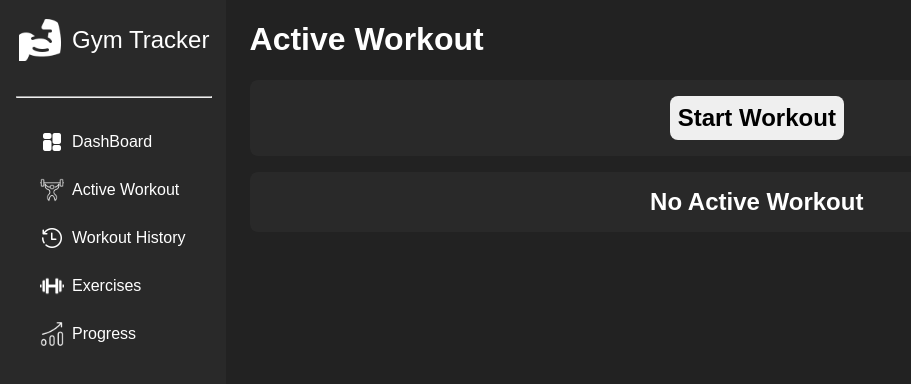
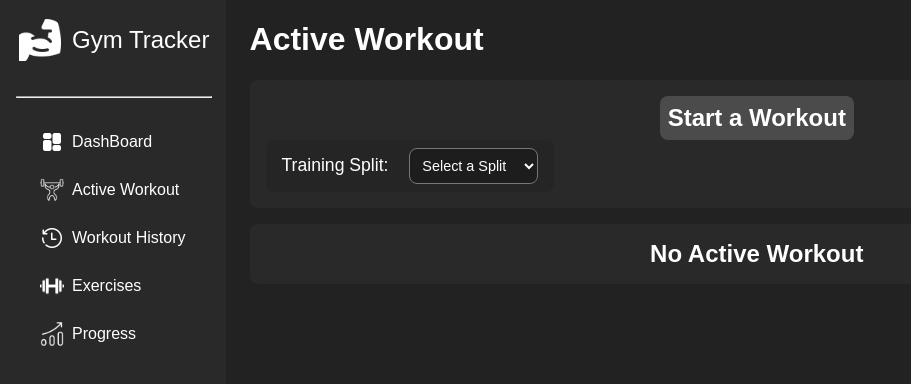
Before and after one commit to Luan2118/gym-tracker-project, a React (Vite) app: page /active-workout in a window 1280 px wide. Shown: the top 384 px of the page, without its empty margins (0-911 px from the left). Built offline with nearby package versions, Linux system fonts and the light colour scheme.

Commit message:
feat: add start workout form layout

```diff
--- a/src/pages/ActiveWorkout/ActiveWorkout.jsx
+++ b/src/pages/ActiveWorkout/ActiveWorkout.jsx
@@ -1,6 +1,9 @@
 import styles from  './ActiveWorkout.module.css'
 
 export default function ActiveWorkout() {
+
+
+
   return (
     <>
     <header>
@@ -10,12 +13,21 @@ export default function ActiveWorkout() {
 
     <div className={styles["content-wrapper"]}>
 
-      <div className={styles["start-workout-button-wrapper"]}>
-        <button className={styles["start-workout-button"]}>
-          Start  Workout
+      <div className={styles["start-workout-wrapper"]}>
+        <button type='button' className={styles["start-workout-button"]}>
+          Start a Workout
         </button>
+
+        <form className={styles["form-wrapper"]}>
+          <label htmlFor="training-split" className={styles["training-split-text"]}>Training Split: </label>
+          <select id="training-split" className={styles["select-input"]}>
+            <option  id="" selected disabled>Select a Split</option>
+            <option value="Upper/Lower"  className={styles["select-option"]}>Upper / Lower</option>
+            <option value="PPL">PPL</option>
+            <option value="Fullbody">Fullbody</option>
+          </select>
+        </form>
       </div>
-
 
       <section className={styles["content-main"]}>
         <h2>No Active Workout</h2>
--- a/src/pages/ActiveWorkout/ActiveWorkout.module.css
+++ b/src/pages/ActiveWorkout/ActiveWorkout.module.css
@@ -4,9 +4,10 @@
   gap: 2rem;
 }
 
-.start-workout-button-wrapper, .content-main  {
+.start-workout-wrapper, .content-main  {
   display: flex;
-  justify-content: center;
+  flex-direction: column;
+  align-items: center;
   width: auto;
   border-radius: 1rem;
   padding: 2rem;
@@ -15,6 +16,8 @@
 
 
 .start-workout-button {
+  background-color: rgb(75, 75, 75);
+  color: white;
   font-weight: 600;
   font-size: 3rem;
   padding: 1rem;
@@ -30,3 +33,23 @@
 .start-workout-button:active {
   opacity: 0.8;
 }
+
+.form-wrapper {
+  align-self: self-start;
+  background-color: rgb(37, 37, 37);
+  padding: 1rem 2rem;
+  border-radius: 1rem;
+}
+
+.training-split-text {
+  font-size: 2.2rem;
+  margin-right: 2rem;
+}
+
+.select-input {
+  background-color: rgb(29, 29, 29);
+  color: white;
+  font-size: 1.8rem;
+  padding: 1rem;
+  border-radius: 1rem;
+}
```
